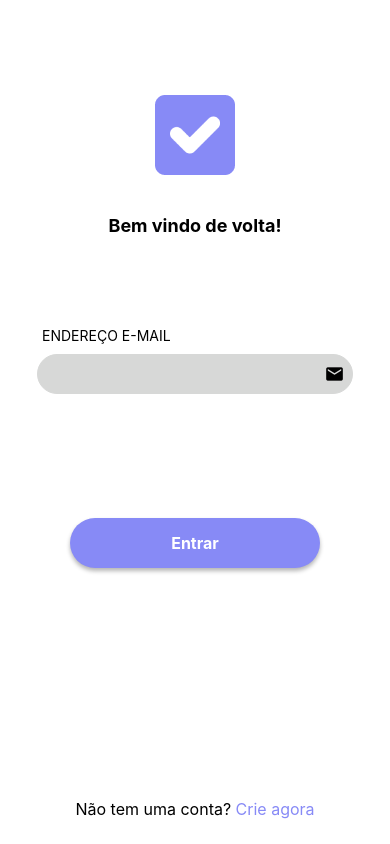
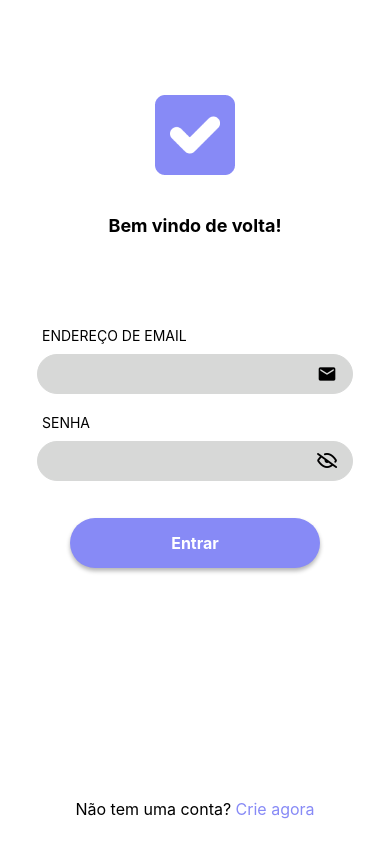
Before and after one commit to LucasAlvesDev-art/FitTech, a React Native app: screen / in a window 390 px wide. Built offline with nearby package versions, Linux system fonts and the light colour scheme.

Commit message:
tela de login, componetizada e pronta para utilizar o botão e inputs.

```diff
--- /dev/null
+++ b/src/components/Button/index.tsx
@@ -0,0 +1,23 @@
+import React from 'react';
+import { TouchableHighlightProps, TouchableOpacity, ActivityIndicator,Text } from 'react-native';
+import { styles } from './styles';
+
+
+
+type Props = TouchableHighlightProps & {
+    text: string,
+    loading?: boolean
+}
+
+
+export function Button({...rest}: Props) {
+    return(
+        <TouchableOpacity
+        style={styles.button}
+            {...rest}
+            activeOpacity={0.6}
+        >
+            {rest.loading?<ActivityIndicator />:<Text style={styles.textButton}>{rest.text}</Text>}
+        </TouchableOpacity>
+    )
+}
--- /dev/null
+++ b/src/components/Button/styles.ts
@@ -0,0 +1,30 @@
+import { StyleSheet } from 'react-native';
+import { themas } from '../../global/themes';
+
+export const styles = StyleSheet.create({
+    button:{
+        width: 250,
+        height: 50,
+        alignItems: 'center',
+        justifyContent: 'center',
+        backgroundColor: themas.colors.primary,
+        borderRadius: 40,
+        shadowColor:'#000',
+        shadowOffset:{
+            width: 0,
+            height: 3,
+        },
+        shadowOpacity: 0.29,
+        shadowRadius: 4.65,
+        elevation: 7,
+    },
+    textButton:{
+        fontSize: 16,
+        color: '#FFFF',
+        fontWeight: 'bold',
+    },
+    textBottom:{
+        fontSize: 16,
+        color: themas.colors.gray,
+    },
+})
--- a/src/components/input/index.tsx
+++ b/src/components/input/index.tsx
@@ -1,40 +1,72 @@
-import React, {forwardRef} from "react";
+import React, {forwardRef, LegacyRef} from "react";
 
-import { View, Text, TextInput, TextInputProps } from 'react-native';
+import { View, Text, TextInput, TextInputProps, TouchableOpacity } from 'react-native';
 import { styles } from './styles';
 import { themas } from "../../global/themes";
 
 import { MaterialIcons, FontAwesome, Octicons } from '@expo/vector-icons';
 
-type IconCopmonent = React.ComponentType<React.ComponentProps<typeof MaterialIcons>> |
+type IconComponent = React.ComponentType<React.ComponentProps<typeof MaterialIcons>> |
                      React.ComponentType<React.ComponentProps<typeof FontAwesome>> |
                      React.ComponentType<React.ComponentProps<typeof Octicons>>;
 
 type Props = TextInputProps & {
-    IconLeft?: IconCopmonent,
-    IconRight?: IconCopmonent,
+    IconLeft?: IconComponent,
+    IconRight?: IconComponent,
     IconLeftName?: string,
     IconRightName?: string,
-    title: string;
-    onIconLeftPress?: () => void;
-    onIconRightPress?: () => void;
+    title?: string,
+    onIconLeftPress?: () => void,
+    onIconRightPress?: () => void
 }
 
 
-export const Input = forwardRef(() => {
+export const Input = forwardRef((Props: Props, ref: LegacyRef<TextInput> | null) => {
+
+
+    const {IconLeft, IconRight, IconLeftName, IconRightName, title, onIconLeftPress, onIconRightPress, ...rest} = Props
+
+    const calculateSizedWidth = () => {
+        if(IconLeft && IconRight){
+            return '80%';
+        }else if (IconLeft || IconRight){
+            return '90%';
+        }else{
+            return '100%';
+        }
+    }
+
+    const calculateSizedPaddingLeft = () => {
+        if(IconLeft && IconRight){
+            return 0;
+        }else if (IconLeft || IconRight){
+            return 10;
+        }else{
+            return 20;
+        }
+    }
+
     return (
         <>
-            <Text style={styles.titleInput}>ENDEREÇO E-MAIL</Text>
-            <View style={styles.BoxInput}>
-              <TextInput
-                style={styles.input}
-              />
-            <MaterialIcons
-                name="email"
-                size={20}
-                color={themas.colors.gray}
-            />
-          </View>
+            {title && <Text style={styles.titleInput}>{title}</Text>}
+            <View style={[styles.BoxInput, {paddingLeft: calculateSizedPaddingLeft()}]}>
+                {IconLeft && IconLeftName && (
+                <TouchableOpacity onPress={onIconLeftPress} style={styles.Button}>
+                    <IconLeft name={IconLeftName as any} size={20} color={themas.colors.gray} style={styles.Icon} />
+                </TouchableOpacity>
+                )}
+                <TextInput
+                    style=  {[
+                                styles.input,{width: calculateSizedWidth()}
+                            ]}
+                    {...rest}
+                />
+                {IconRight && IconRightName && (
+                    <TouchableOpacity onPress={onIconRightPress} style={styles.Button}>
+                        <IconRight name={IconRightName as any} size={20} color={themas.colors.gray} style={styles.Icon} />
+                    </TouchableOpacity>
+                )}
+            </View>
         </>
     )
 
--- a/src/components/input/styles.ts
+++ b/src/components/input/styles.ts
@@ -27,4 +27,10 @@ export const styles = StyleSheet.create({
         color: themas.colors.gray,
         marginTop: 20,
         },
+        Icon:{
+            width: '100%',
+        },
+        Button:{
+            width: "10%",
+        }
 })
--- a/src/pages/login/index.tsx
+++ b/src/pages/login/index.tsx
@@ -7,21 +7,40 @@ import {
   TextInput,
   TouchableOpacity,
   Alert,
-  ActivityIndicator
+  ActivityIndicator,
 } from 'react-native';
 
 import { styles } from './styles';
 import Logo from '../../assets/logo.png';
 import { themas } from '../../global/themes';
-import { MaterialIcons } from '@react-native-vector-icons/material-icons';
+import { MaterialIcons, Octicons } from '@expo/vector-icons';
 import { Input } from '../../components/input';
+import { Button } from '../../components/Button';
 
 export default function Login() {
     const[email, setEmail] = React.useState('');
     const[password, setPassword] = React.useState('');
+    const[showPassword, setShowPassword] = React.useState(true);
     const[loading, setLoading] = React.useState(false);
 
-    async function getLogin(){
+
+    // async function getLogin(){ //Simulando uma requisição de login que aparecer no console log
+    //   setLoading(true);
+    //   try {
+
+    //     if(!email || !password){
+    //         return Alert.alert('Atenção', 'Informe os campos obrigatórios');
+    //     }
+
+    //     console.log('Logou');
+    //   }catch (error) {
+    //     console.log(error);
+    //   }
+    //   setLoading(false);
+    // }
+
+
+    async function getLogin(){ //Simulando uma requisição de login com delay
       try {
         setLoading(true);
 
@@ -37,9 +56,6 @@ export default function Login() {
                 }
                 setLoading(false);
         },3000)
-
-
-
       } catch (error) {
         console.log(error);
       }
@@ -57,48 +73,26 @@ export default function Login() {
 
         </View>
         <View style={styles.boxMid}>
-          <Input />
+          <Input
+            value={email}
+            onChangeText={setEmail}
+            title="ENDEREÇO DE EMAIL"
+            IconRight={MaterialIcons}
+            IconRightName="email"
+          />
 
-          {/* <Text style={styles.titleInput}>ENDEREÇO DE EMAIL</Text>
-
-          <View style={styles.BoxInput}>
-              <TextInput
-                style={styles.input}
-                value={email}
-                onChangeText={setEmail}
-              />
-              <MaterialIcons
-              name="email"
-              size={20}
-              color={themas.colors.gray}
-              />
-          </View>
-
-          <Text style={styles.titleInput}>SENHA</Text>
-          <View style={styles.BoxInput}>
-              <TextInput
-                style={styles.input}
-                value={password}
-                onChangeText={setPassword}
-              />
-              <MaterialIcons
-              name="remove-red-eye"
-              size={20}
-              color={themas.colors.gray}
-              />
-          </View> */}
+          <Input
+            value={password}
+            onChangeText={setPassword}
+            title="SENHA"
+            IconRight={Octicons}
+            IconRightName={showPassword ? "eye-closed" : "eye"}
+            secureTextEntry={showPassword}
+            onIconRightPress={() => setShowPassword(!showPassword)}
+          />
         </View>
         <View style={styles.boxBottom}>
-          <TouchableOpacity style={styles.button} onPress={() => getLogin()}>
-            {
-
-              loading ?
-                <ActivityIndicator color={'#FFFF'} size={'small'}/>
-              :
-                <Text style={styles.textButton}>Entrar</Text>
-
-            }
-          </TouchableOpacity>
+         <Button text="Entrar" loading={loading} onPress={() => getLogin()} />
         </View>
         <Text style={styles.textBottom}>Não tem uma conta? <Text style={{color:themas.colors.primary}}>Crie agora</Text></Text>
     </View>
--- a/src/pages/login/styles.ts
+++ b/src/pages/login/styles.ts
@@ -36,31 +36,6 @@ export const styles = StyleSheet.create({
         marginTop: 40,
         fontSize: 18,
     },
-    titleInput:{
-        marginLeft: 5,
-        color: themas.colors.gray,
-        marginTop: 20,
-    },
-    BoxInput:{
-        width: '100%',
-        height: 40,
-        borderWidth: 1,
-        borderRadius: 40,
-        backgroundColor: themas.colors.lightGray,
-        borderColor: themas.colors.lightGray,
-        marginTop: 10,
-        flexDirection: 'row',
-        alignItems: 'center',
-        justifyContent: 'space-around',
-        paddingHorizontal: 5,
-    },
-    input:{
-        height: '100%',
-        width: '90%',
-        // backgroundColor: 'red',
-        borderRadius: 40,
-        paddingLeft: 5,
-    },
     button:{
         width: 250,
         height: 50,
```
